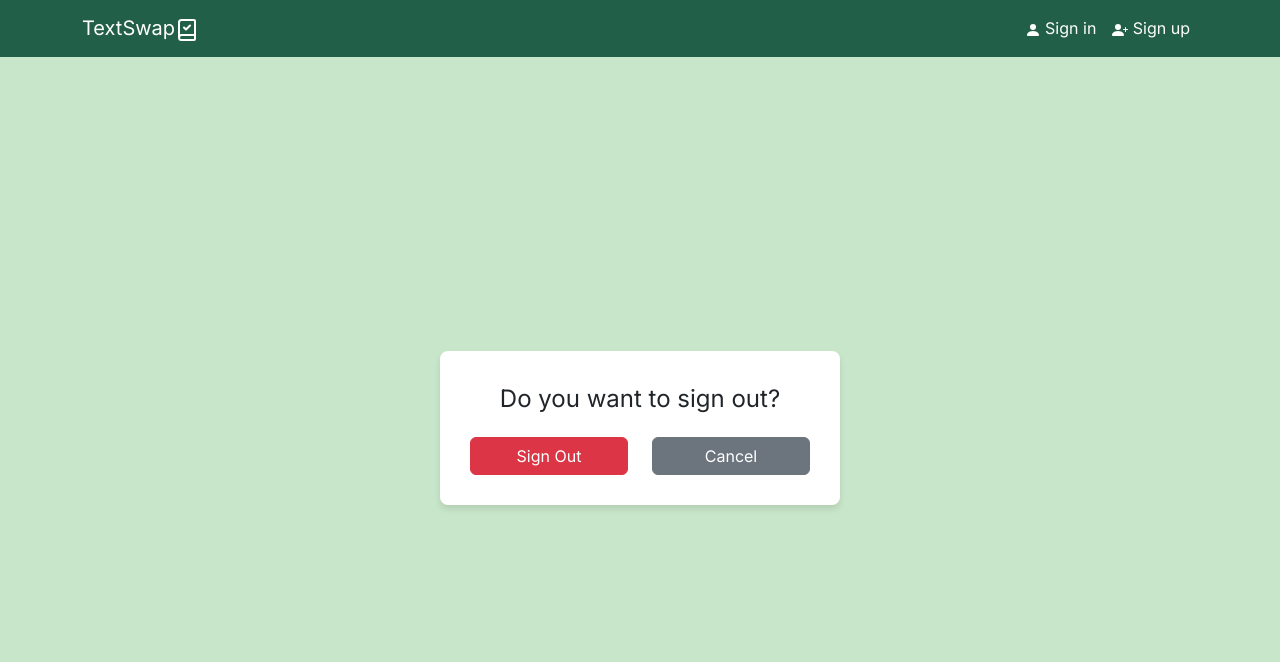
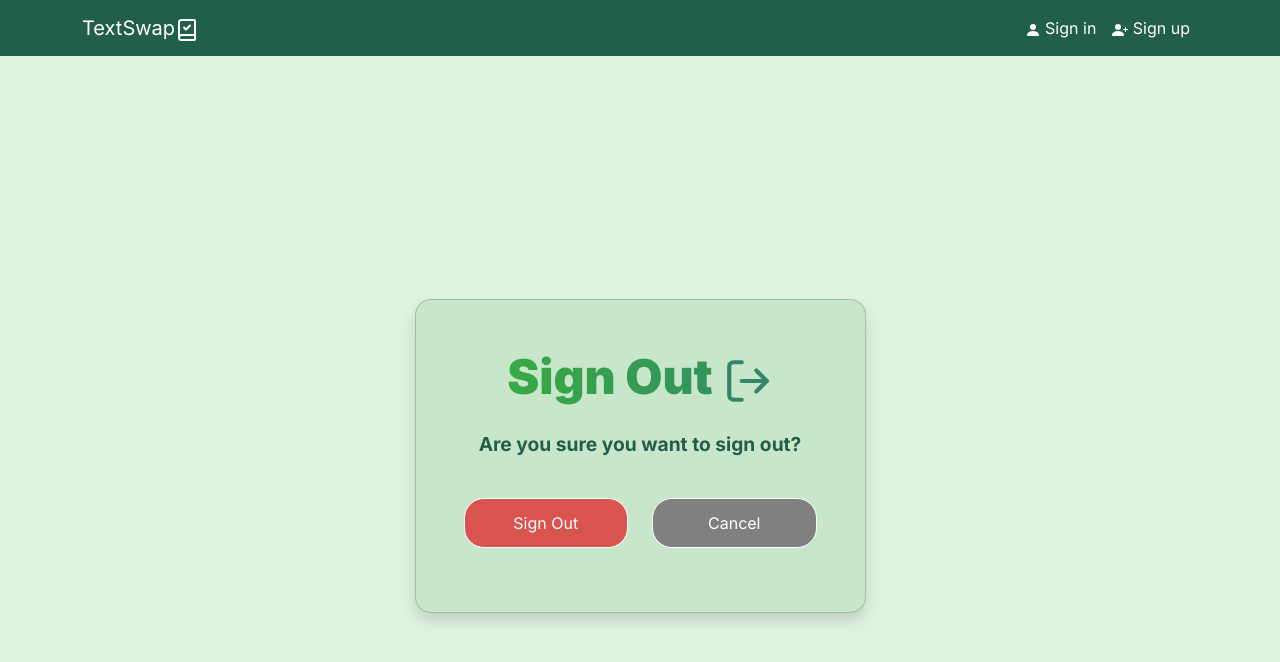
Before and after one commit to Textswap/Text_Swap, a Next.js app: page /auth/signout in a window 1280 px wide. Shown: the top 662 px of the page. Built offline with nearby package versions, Linux system fonts and the light colour scheme; no server answers.

Commit message:
Adjust logic and add design

```diff
--- a/src/app/auth/signout/page.tsx
+++ b/src/app/auth/signout/page.tsx
@@ -2,46 +2,81 @@
 
 import { signOut } from 'next-auth/react';
 import { useRouter } from 'next/navigation';
-import { Button, Row, Col } from 'react-bootstrap';
-import { CSSProperties } from 'react';
-
-const styles: { [key: string]: CSSProperties } = {
-  main: {
-    backgroundColor: '#c8e6c9',
-    height: '100vh',
-    display: 'flex',
-    justifyContent: 'center',
-    alignItems: 'center',
-  },
-  card: {
-    backgroundColor: '#ffffff',
-    padding: '30px',
-    borderRadius: '8px',
-    boxShadow: '0 4px 6px rgba(0, 0, 0, 0.1)',
-    textAlign: 'center' as 'center',
-    width: '400px',
-  },
-  header: {
-    fontSize: '1.5rem',
-    marginBottom: '20px',
-  },
-  buttonRow: {
-    marginTop: '20px',
-  },
-};
+import { Button, Card, Col, Container, Row } from 'react-bootstrap';
+import { LogOut } from 'lucide-react';
 
 const SignOut = () => {
   const router = useRouter();
 
   return (
-    <main style={styles.main}>
-      <div style={styles.card}>
-        <div style={styles.header}>Do you want to sign out?</div>
-        <Row style={styles.buttonRow}>
+    <main
+      style={{
+        backgroundColor: '#e1f4e2',
+        minHeight: '100vh',
+        display: 'flex',
+        flexDirection: 'column',
+        justifyContent: 'center',
+        alignItems: 'center',
+        padding: '2rem 1rem',
+      }}
+    >
+      <Container>
+        <Row className="justify-content-center">
+          <Col xs={12} sm={10} md={8} lg={6} xl={5}>
+            <Card
+              className="shadow"
+              style={{
+                backgroundColor: '#c8e6c9',
+                padding: '2rem',
+                borderRadius: '1rem',
+              }}
+            >
+              <Card.Body>
+                <h1
+                  className="mb-4"
+                  style={{
+                    fontSize: '3rem',
+                    fontWeight: '900',
+                    background: 'linear-gradient(to right, #39af3f, #318768)',
+                    WebkitBackgroundClip: 'text',
+                    backgroundClip: 'text',
+                    WebkitTextFillColor: 'transparent',
+                    textAlign: 'center',
+                  }}
+                >
+                  Sign Out
+                  <LogOut
+                    style={{
+                      width: '50px',
+                      height: '50px',
+                      color: '#318768',
+                      marginLeft: '10px',
+                    }}
+                  />
+                </h1>
+                <p
+                  className="mb-4"
+                  style={{
+                    fontSize: '1.2rem',
+                    color: '#225f49',
+                    textAlign: 'center',
+                    fontWeight: 'bold',
+                  }}
+                >
+                  Are you sure you want to sign out?
+                </p>
+                <Row className="py-3">
                   <Col>
                     <Button
                       variant="danger"
                       className="w-100"
+                      style={{
+                        backgroundColor: '#d9534f',
+                        borderRadius: '20px',
+                        borderColor: 'white',
+                        padding: '0.75rem',
+                        fontSize: '1rem',
+                      }}
                       onClick={() => signOut({ callbackUrl: '/', redirect: true })}
                     >
                       Sign Out
@@ -51,13 +86,24 @@ const SignOut = () => {
                     <Button
                       variant="secondary"
                       className="w-100"
+                      style={{
+                        backgroundColor: 'gray',
+                        borderRadius: '20px',
+                        borderColor: 'white',
+                        padding: '0.75rem',
+                        fontSize: '1rem',
+                      }}
                       onClick={() => router.back()}
                     >
                       Cancel
                     </Button>
                   </Col>
                 </Row>
-      </div>
+              </Card.Body>
+            </Card>
+          </Col>
+        </Row>
+      </Container>
     </main>
   );
 };
```
Also changed, not shown: src/app/auth/change-password/page.tsx (+96 -39 lines), src/app/auth/signin/page.tsx (+30 -6 lines). Lines whose indentation alone changed are shown as unchanged.
